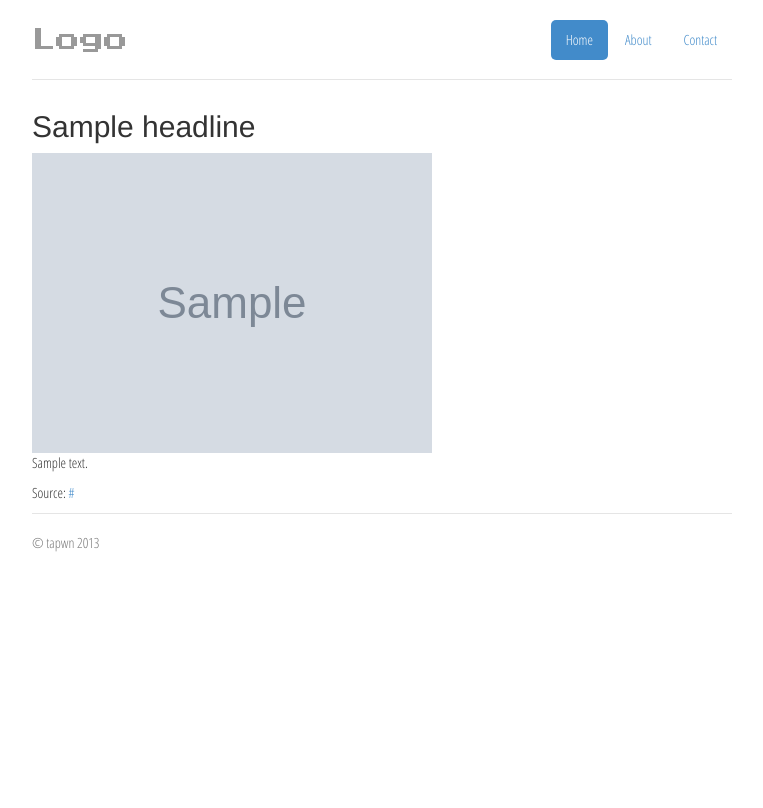
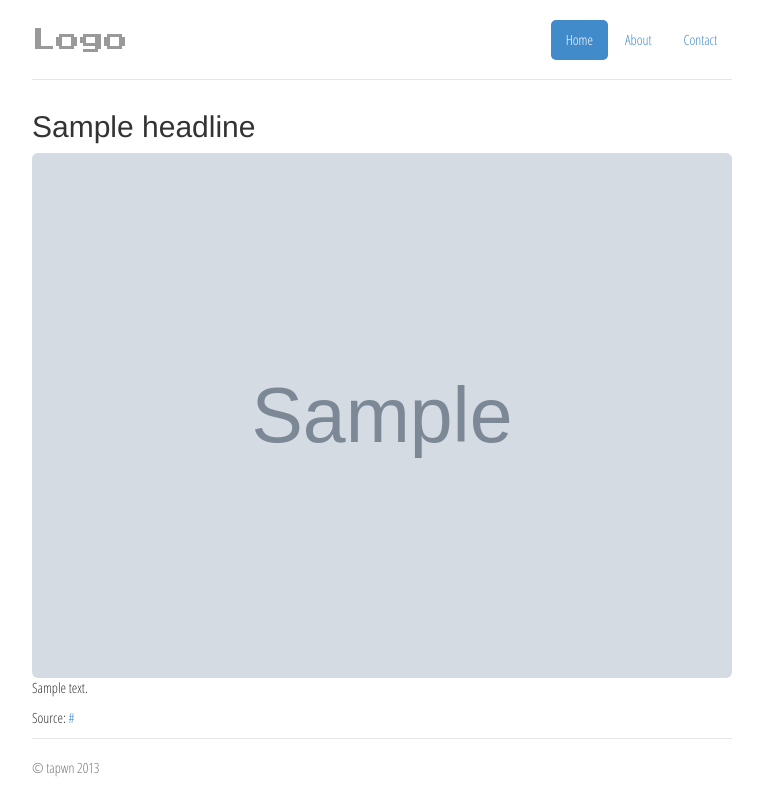
Before and after one commit to hcmn/tapwn, a Django app: template templates/news/headline_detail.html in a window 1280 px wide. Shown: the whole page, without its empty margins (258-1021 px from the left). Before the commit the page ends 552 px from the top, so only its background shows below. Run offline with Django 3.2, Linux system fonts and the light colour scheme; the template is opened without the code that fills it: most values are stand-ins (such as "Sample title", 1, 10 or a date in 2020); grey boxes marked "Sample" are stand-in pictures; parts of the project's set-up code (start-up, migrations or seed data) failed here and were passed over.

Commit message:
add bg image to jumbotron, fix img on headline detail template to 100 percent, add option for bg img on body tag, white bg for the container

```diff
--- a/static/css/style.css
+++ b/static/css/style.css
@@ -1,2 +1,3 @@
-body { font-family: 'Open Sans Condensed', sans-serif; }
+body { font-family: 'Open Sans Condensed', sans-serif; background: url('') center center;}
+.container { background: white; }
 #logo { font-family: 'Press Start 2P', 'Helvetica', cursive; }
--- a/templates/news/headline_detail.html
+++ b/templates/news/headline_detail.html
@@ -2,7 +2,9 @@
 {% block title %}{{ headline.subject }}{% endblock %}
 {% block content %}
     <h2>{{headline.subject}}</h2>
-    <img src="{{headline.image_link}}" />
+    {% if headline.image_link %}
+    <img src="{{headline.image_link}}" class="img-rounded img-responsive" width=100% height=100% />
+    {% endif %}
     <p>{{headline.description}}</p>
     <p>Source: <a href="http://{{headline.source_link}}" target="_blank">{{headline.source_link}}</a></p>
 {% endblock %}
--- a/templates/news/home.html
+++ b/templates/news/home.html
@@ -2,7 +2,7 @@
 {% block title %}gaming news{% endblock %}
 {% block content %}
     <p style="background: yellow; width: 100%;">{{ notification }}</p>
-    <div class="jumbotron">
+    <div class="jumbotron" style="background:url('http://www.lorempixel.com/800/600/') center center;">
         <h1>Jumbotron Heading</h1>
         <p class="lead">some lead text as overlay on this Jumbotron.</p>
         <p><a class="btn btn-lg btn-success" href="#">Sign up today</a></p>
```
Also changed, not shown: db.sqlite.
